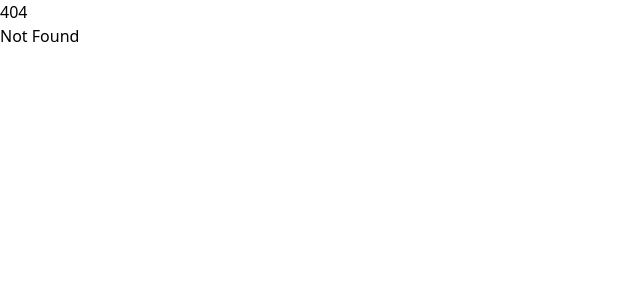
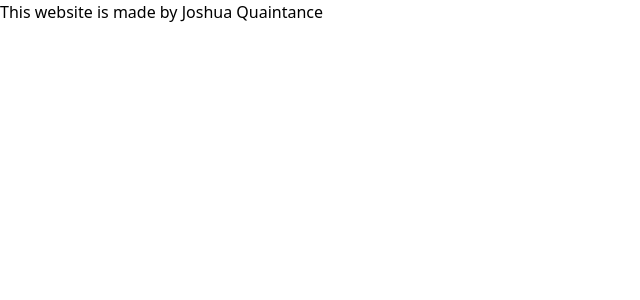
Before and after one commit to WSU-kduncan/f23cicd-JoshQuaintance, a SvelteKit app in the folder website/: page /about in a window 1280 px wide. Before the commit this address had no page. Shown: the top 300 px of the page, without its empty margins (0-640 px from the left). Built offline with nearby package versions, Linux system fonts and the light colour scheme.

Commit message:
New Site

```diff
--- /dev/null
+++ b/website/src/routes/about/+page.svelte
@@ -0,0 +1,5 @@
+<div>
+    <div>
+        <h1>This website is made by Joshua Quaintance</h1>
+    </div>
+</div>
```
